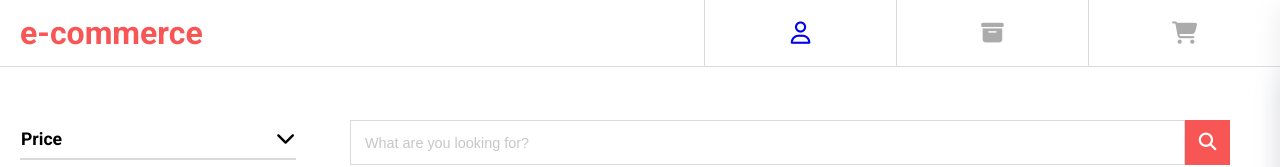
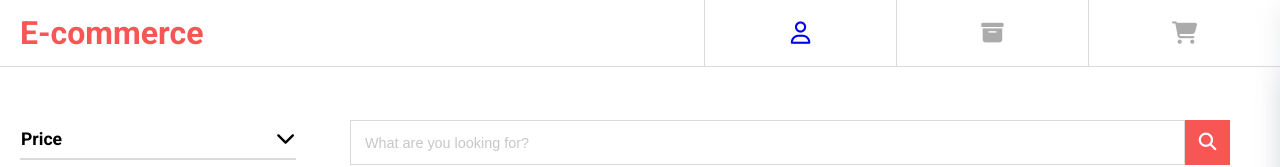
Before and after one commit to AndresC10/react-e-commerce, a React (Vite) app: page /#/ in a window 1280 px wide. Shown: the top 167 px of the page. Built offline with nearby package versions, Linux system fonts and the light colour scheme; no server answers.

Commit message:
Ruta del login y del home al hacer click en los iconos

```diff
--- a/src/components/shared/Navbar.jsx
+++ b/src/components/shared/Navbar.jsx
@@ -7,10 +7,10 @@ const Navbar = ({ cartModal, setCartModal }) => {
         <header className='navbar-container'>
             <nav className='navbar__nav'>
                 <div className='navbar__title'>
-                    <strong>e-commerce</strong>
+                   <Link style={{color: '#f85555'}} to={'./'}><strong>E-commerce</strong></Link>
                 </div>
                 <button className={`navbar__icon`}>
-                    <Link to={'/login'}>
+                    <Link  to={'/login'}>
                     <i className="fa-regular fa-user"></i>
                     </Link>
                 </button>
```
